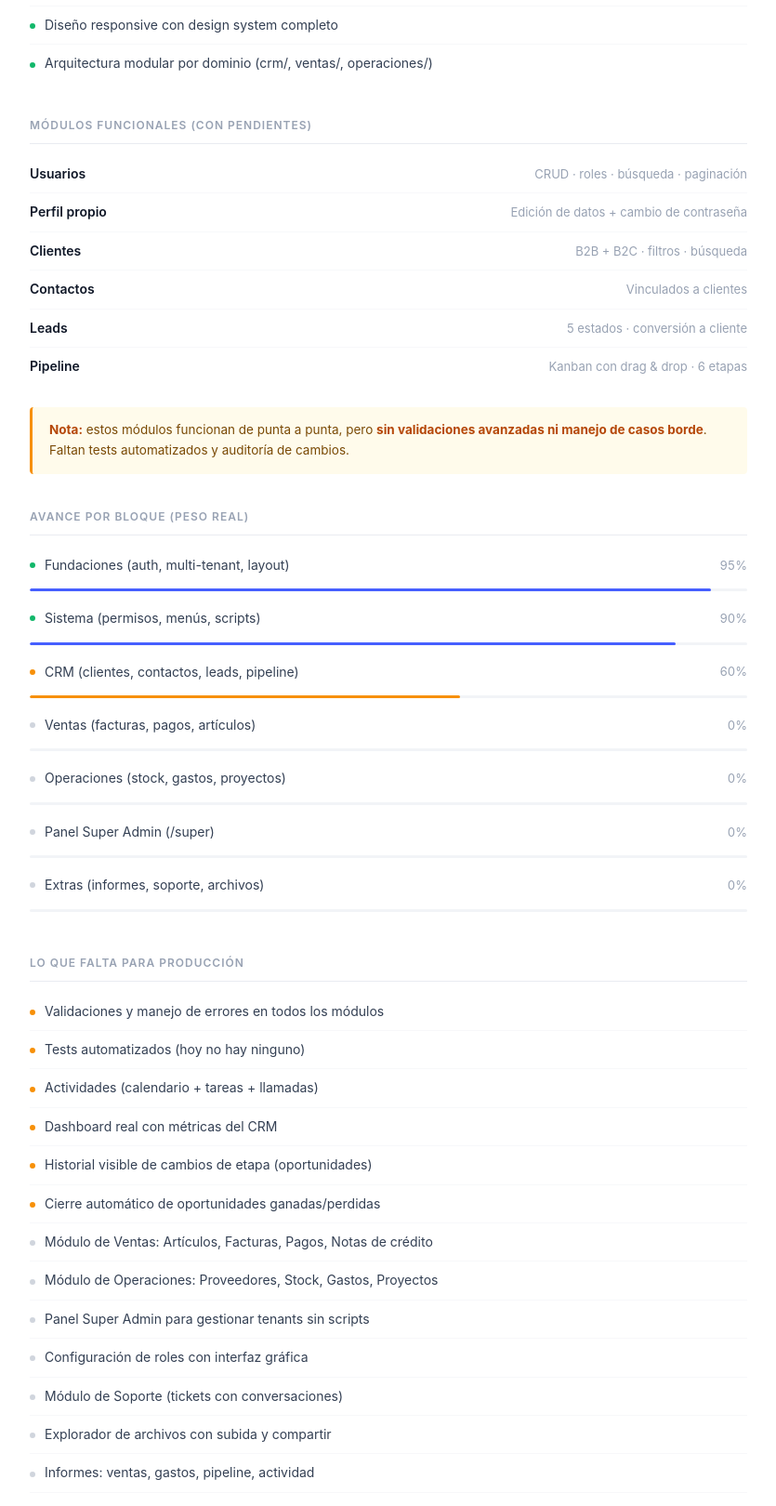
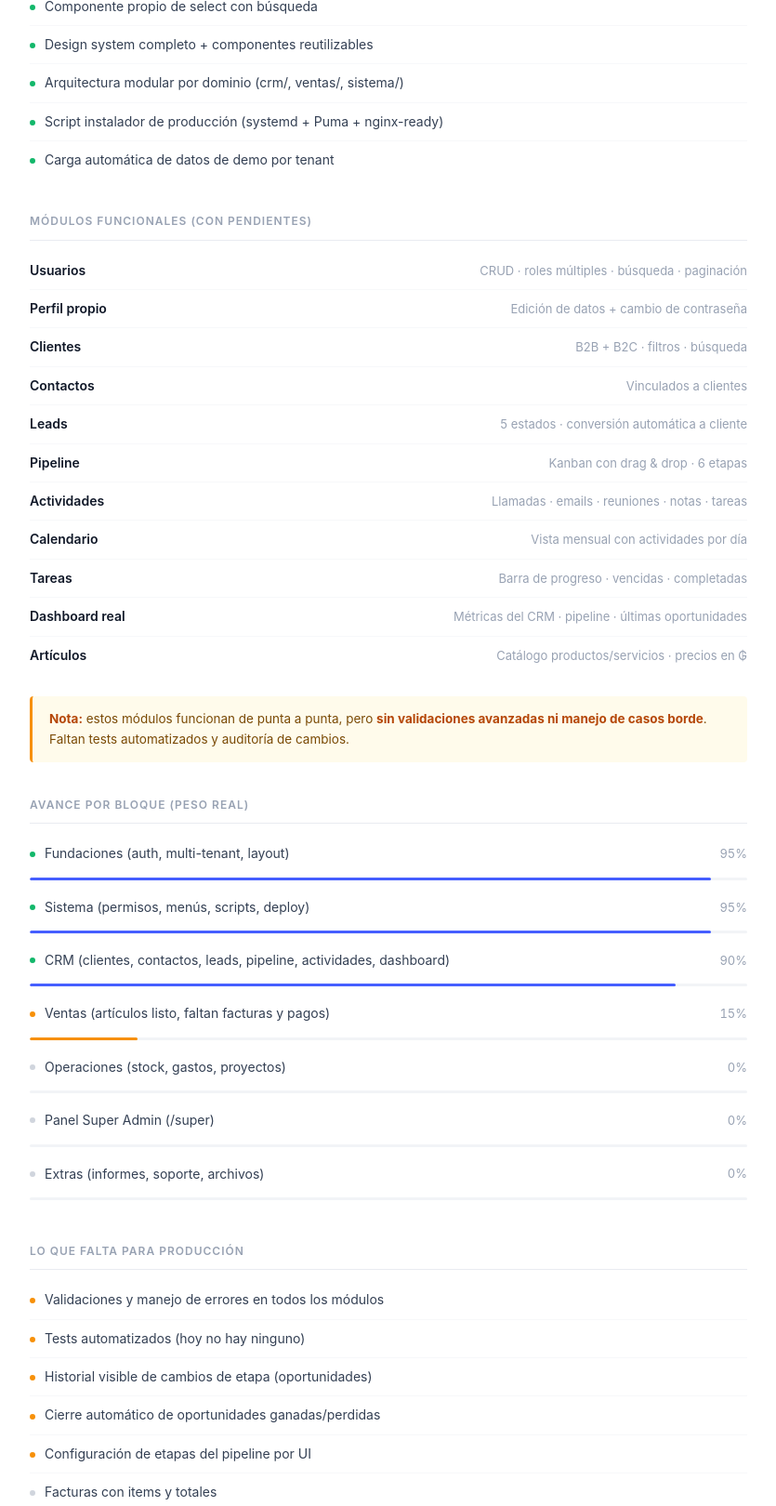
Before and after one commit to hugomrj/weblab, a plain HTML site: page dev/solcrm/avance/01/index.html in a window 1280 px wide. Shown: the part 695-2315 px from the top of the page at 93% size, without its empty margins (222-1057 px from the left). Drawn offline with Linux system fonts and the light colour scheme.

Commit message:
oct 12 1414

```diff
--- a/dev/solcrm/avance/01/index.html
+++ b/dev/solcrm/avance/01/index.html
@@ -39,7 +39,7 @@
     overflow: hidden;
     margin-bottom: 12px;
   }
-  .bar i { display: block; height: 100%; width: 30%; background: #465FFF; border-radius: 99px; }
+  .bar i { display: block; height: 100%; width: 40%; background: #465FFF; border-radius: 99px; }
 
   .stage {
     font-size: 13px;
@@ -147,12 +147,12 @@
   <p class="sub">Informe de avance · 12 de octubre de 2026</p>
 
   <div class="progress">
-    <b>30%</b>
+    <b>40%</b>
     <span>completado</span>
   </div>
   <div class="bar"><i></i></div>
   <div class="stage">
-    Estado actual: <b>MVP del CRM operativo</b>. Funcional para demo interna. No listo para clientes reales.
+    Estado actual: <b>CRM completo + Ventas iniciado</b>. Funcional para demo interna con datos reales. No listo para clientes productivos.
   </div>
 
   <h2>Lo que está funcionando 100%</h2>
@@ -165,18 +165,25 @@
     <li><span><span class="dot green"></span>Búsqueda en menú con Ctrl+K</span></li>
     <li><span><span class="dot green"></span>Modales de confirmación personalizados</span></li>
     <li><span><span class="dot green"></span>Componente propio de select con búsqueda</span></li>
-    <li><span><span class="dot green"></span>Diseño responsive con design system completo</span></li>
-    <li><span><span class="dot green"></span>Arquitectura modular por dominio (crm/, ventas/, operaciones/)</span></li>
+    <li><span><span class="dot green"></span>Design system completo + componentes reutilizables</span></li>
+    <li><span><span class="dot green"></span>Arquitectura modular por dominio (crm/, ventas/, sistema/)</span></li>
+    <li><span><span class="dot green"></span>Script instalador de producción (systemd + Puma + nginx-ready)</span></li>
+    <li><span><span class="dot green"></span>Carga automática de datos de demo por tenant</span></li>
   </ul>
 
   <h2>Módulos funcionales (con pendientes)</h2>
   <ul>
-    <li><strong>Usuarios</strong><span class="m">CRUD · roles · búsqueda · paginación</span></li>
+    <li><strong>Usuarios</strong><span class="m">CRUD · roles múltiples · búsqueda · paginación</span></li>
     <li><strong>Perfil propio</strong><span class="m">Edición de datos + cambio de contraseña</span></li>
     <li><strong>Clientes</strong><span class="m">B2B + B2C · filtros · búsqueda</span></li>
     <li><strong>Contactos</strong><span class="m">Vinculados a clientes</span></li>
-    <li><strong>Leads</strong><span class="m">5 estados · conversión a cliente</span></li>
+    <li><strong>Leads</strong><span class="m">5 estados · conversión automática a cliente</span></li>
     <li><strong>Pipeline</strong><span class="m">Kanban con drag & drop · 6 etapas</span></li>
+    <li><strong>Actividades</strong><span class="m">Llamadas · emails · reuniones · notas · tareas</span></li>
+    <li><strong>Calendario</strong><span class="m">Vista mensual con actividades por día</span></li>
+    <li><strong>Tareas</strong><span class="m">Barra de progreso · vencidas · completadas</span></li>
+    <li><strong>Dashboard real</strong><span class="m">Métricas del CRM · pipeline · últimas oportunidades</span></li>
+    <li><strong>Artículos</strong><span class="m">Catálogo productos/servicios · precios en ₲</span></li>
   </ul>
 
   <div class="warning">
@@ -190,19 +197,19 @@
     <div class="track"><i style="width: 95%"></i></div>
   </div>
   <div class="progress-row">
-    <span class="name"><span class="dot green"></span>Sistema (permisos, menús, scripts)</span>
+    <span class="name"><span class="dot green"></span>Sistema (permisos, menús, scripts, deploy)</span>
+    <span class="pct">95%</span>
+    <div class="track"><i style="width: 95%"></i></div>
+  </div>
+  <div class="progress-row">
+    <span class="name"><span class="dot green"></span>CRM (clientes, contactos, leads, pipeline, actividades, dashboard)</span>
     <span class="pct">90%</span>
     <div class="track"><i style="width: 90%"></i></div>
   </div>
   <div class="progress-row">
-    <span class="name"><span class="dot orange"></span>CRM (clientes, contactos, leads, pipeline)</span>
-    <span class="pct">60%</span>
-    <div class="track"><i class="orange" style="width: 60%"></i></div>
-  </div>
-  <div class="progress-row">
-    <span class="name"><span class="dot gray"></span>Ventas (facturas, pagos, artículos)</span>
-    <span class="pct">0%</span>
-    <div class="track"><i class="gray" style="width: 0%"></i></div>
+    <span class="name"><span class="dot orange"></span>Ventas (artículos listo, faltan facturas y pagos)</span>
+    <span class="pct">15%</span>
+    <div class="track"><i class="orange" style="width: 15%"></i></div>
   </div>
   <div class="progress-row">
     <span class="name"><span class="dot gray"></span>Operaciones (stock, gastos, proyectos)</span>
@@ -224,11 +231,11 @@
   <ul>
     <li><span><span class="dot orange"></span>Validaciones y manejo de errores en todos los módulos</span></li>
     <li><span><span class="dot orange"></span>Tests automatizados (hoy no hay ninguno)</span></li>
-    <li><span><span class="dot orange"></span>Actividades (calendario + tareas + llamadas)</span></li>
-    <li><span><span class="dot orange"></span>Dashboard real con métricas del CRM</span></li>
     <li><span><span class="dot orange"></span>Historial visible de cambios de etapa (oportunidades)</span></li>
     <li><span><span class="dot orange"></span>Cierre automático de oportunidades ganadas/perdidas</span></li>
-    <li><span><span class="dot gray"></span>Módulo de Ventas: Artículos, Facturas, Pagos, Notas de crédito</span></li>
+    <li><span><span class="dot orange"></span>Configuración de etapas del pipeline por UI</span></li>
+    <li><span><span class="dot gray"></span>Facturas con items y totales</span></li>
+    <li><span><span class="dot gray"></span>Pagos y Notas de crédito</span></li>
     <li><span><span class="dot gray"></span>Módulo de Operaciones: Proveedores, Stock, Gastos, Proyectos</span></li>
     <li><span><span class="dot gray"></span>Panel Super Admin para gestionar tenants sin scripts</span></li>
     <li><span><span class="dot gray"></span>Configuración de roles con interfaz gráfica</span></li>
@@ -239,23 +246,21 @@
     <li><span><span class="dot gray"></span>Búsqueda global (más allá del menú)</span></li>
   </ul>
 
-  <h2>Próximos pasos sugeridos · ~6.5 h</h2>
+  <h2>Próximos pasos sugeridos · ~5 h</h2>
   <ul>
-    <li><span><span class="dot blue"></span>1. Dashboard real con métricas del CRM</span><span class="m">1 h</span></li>
-    <li><span><span class="dot blue"></span>2. Actividades unificadas (calendario/tareas/llamadas)</span><span class="m">2 h</span></li>
-    <li><span><span class="dot blue"></span>3. Artículos (productos y servicios)</span><span class="m">30 min</span></li>
-    <li><span><span class="dot blue"></span>4. Facturas con items y totales</span><span class="m">3 h</span></li>
+    <li><span><span class="dot blue"></span>1. Facturas con items y totales</span><span class="m">3 h</span></li>
+    <li><span><span class="dot blue"></span>2. Pagos (parciales y totales)</span><span class="m">1 h</span></li>
+    <li><span><span class="dot blue"></span>3. Notas de crédito</span><span class="m">1 h</span></li>
   </ul>
 
   <h2>Estimación total para MVP vendible</h2>
   <ul>
-    <li><span>Cerrar CRM + dashboard</span><span class="m">3 h</span></li>
-    <li><span>Módulo de Ventas completo</span><span class="m">5 h</span></li>
+    <li><span>Cerrar Ventas (facturas, pagos, notas)</span><span class="m">5 h</span></li>
     <li><span>Módulo de Operaciones básico</span><span class="m">4 h</span></li>
     <li><span>Panel Super Admin</span><span class="m">4 h</span></li>
     <li><span>Soporte + Archivos + Informes</span><span class="m">6 h</span></li>
     <li><span>Pulido, validaciones y tests</span><span class="m">8 h</span></li>
-    <li><strong>Total estimado</strong><strong class="m" style="color: #101828;">~30 h</strong></li>
+    <li><strong>Total estimado</strong><strong class="m" style="color: #101828;">~27 h</strong></li>
   </ul>
 
   <footer>
```
